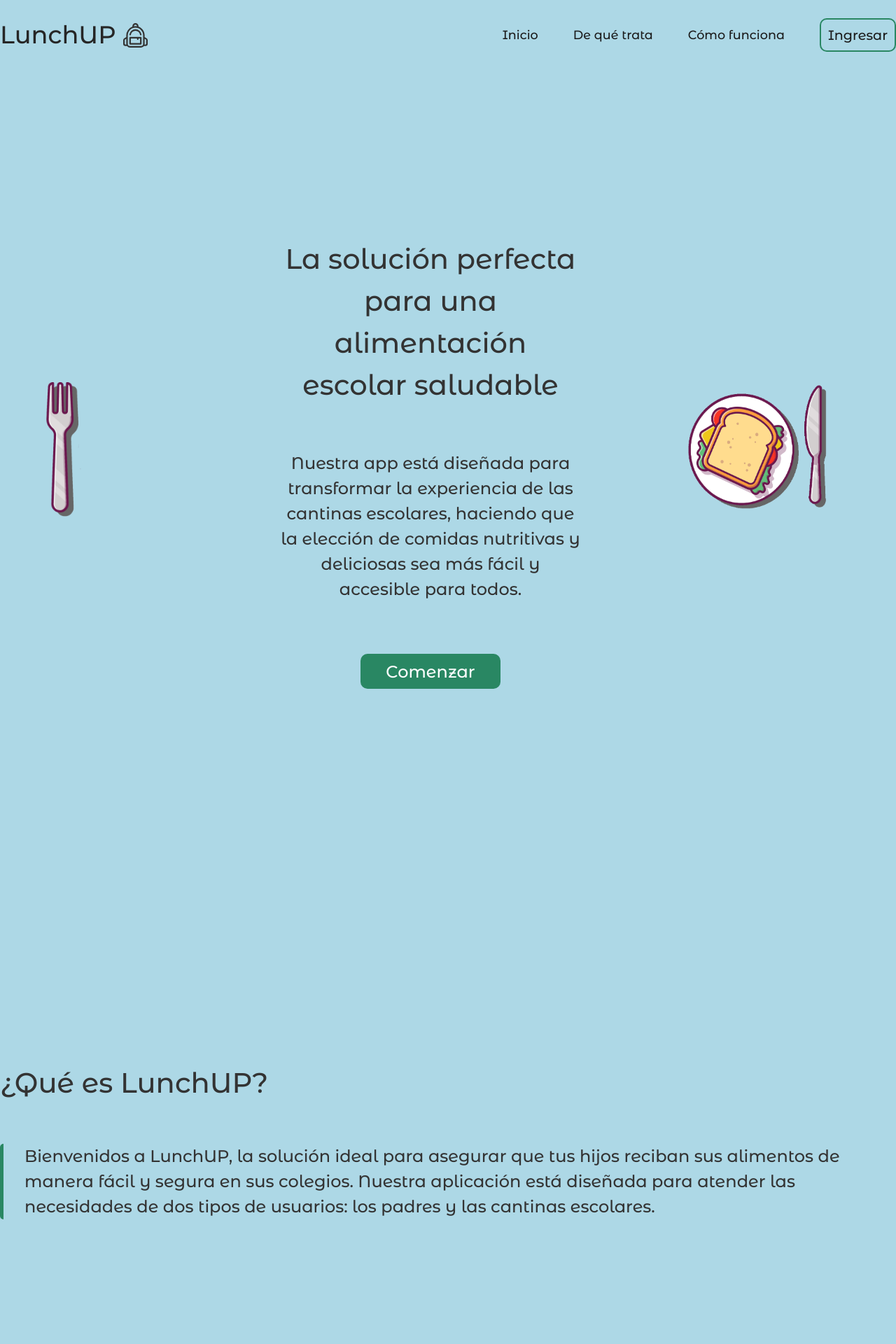
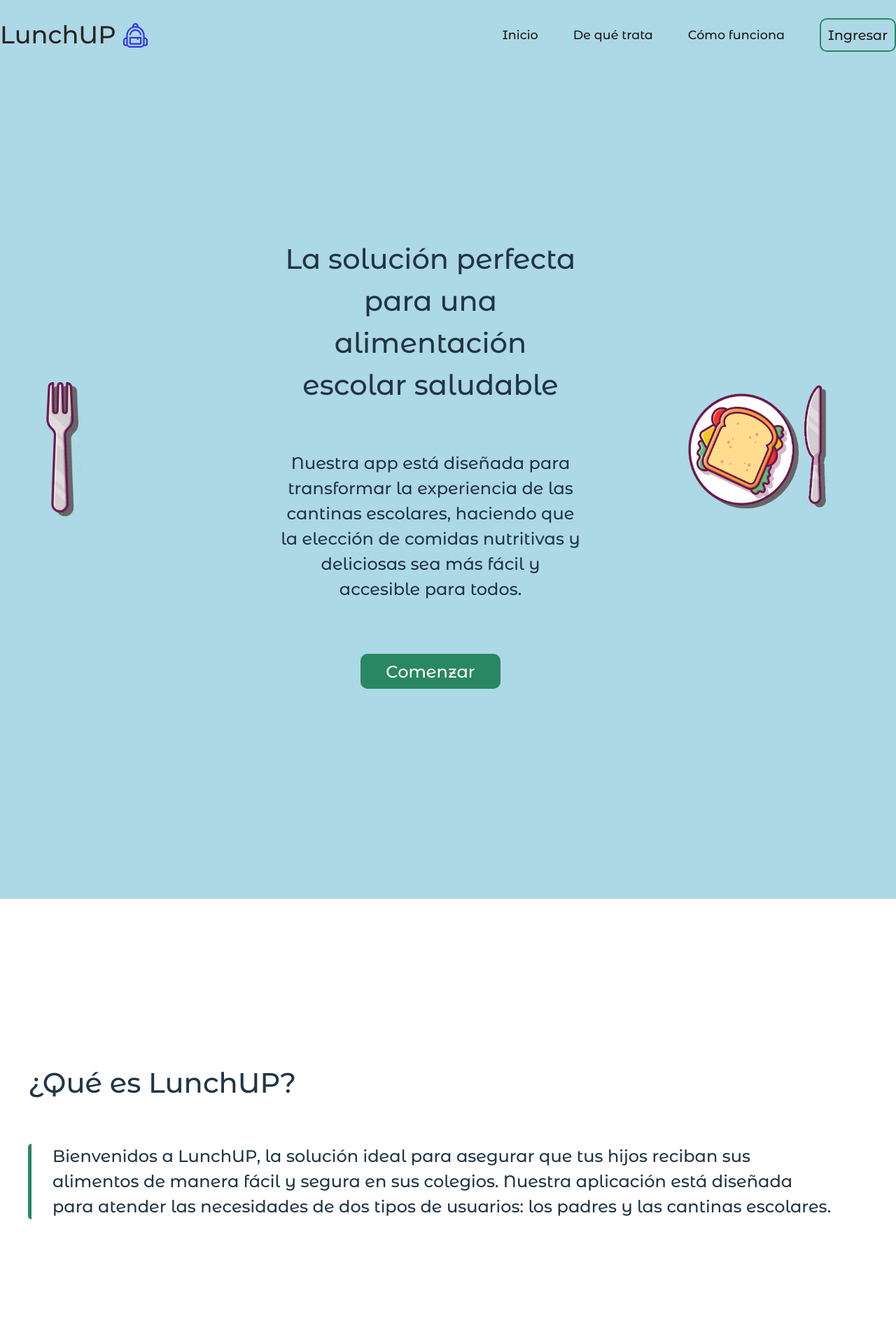
Before and after one commit to LaunchUP-INC/LunchUP-FRONT, a React (Vite) app: page / in a window 1280 px wide. Shown: the top 1920 px of the page at 70% size. Built offline with nearby package versions, Linux system fonts and the light colour scheme.

Commit message:
landing css arreglados

```diff
--- a/src/components/Landing/Landing.jsx
+++ b/src/components/Landing/Landing.jsx
@@ -9,6 +9,7 @@ const Landing = () => {
       <div className={styles.generalContainer}>
         <LandingHeader />
         <section className={styles.containerHero}>
+        <div className={styles.hero}>
           <img className={styles.fork} src="/heroImage-fork1.png" alt="fork" />
           <div className={styles.containerText}>
             <h3>
@@ -26,6 +27,7 @@ const Landing = () => {
           <div className={styles.containerImg}>
             <img src="/heroImage-fork2.png" alt="img" />
           </div>
+        </div>
         </section>
 
         <AboutSection />
--- a/src/components/Landing/Landing.module.css
+++ b/src/components/Landing/Landing.module.css
@@ -1,26 +1,32 @@
-
 :root {
-  --color-Body: #ADD8E6;
+  --color-Body: #add8e6;
   --color-font: #333333;
-  --color-border: #FFB6C1;
-  --color-input: #90EE90;
-  --color-secundary: #000080;
+  --color-border: #ffb6c1;
+  --color-input: #90ee90;
+  --color-secundary: #5f5ff9;
   --color-white: #ffffff;
 }
 .generalContainer {
   margin: 0 auto;
   width: 100%;
   height: 100vh;
-  background-color: #ADD8E6;
+  background-color: #add8e6;
 }
 
-.containerHero {
+.hero {
   margin: 0 auto;
   display: flex;
   justify-content: center;
   align-items: center;
   max-width: 1500px;
+  padding-top: 300px;
   padding-bottom: 300px;
+  background-color: var(--color-Body);
+}
+
+.containerHero {
+  width: 100%;
+  background-color: var(--color-Body);
 }
 
 .containerText {
@@ -117,7 +123,7 @@
 }
 
 .step h3 {
-  background-color:#ADD8E6;
+  background-color: #bafae9;
   border-radius: 10px;
   padding: 20px;
   box-shadow: 10px 10px 10px rgba(0, 0, 0, 0.281);
@@ -135,7 +141,7 @@
   align-items: center;
   width: 100%;
   height: 100%;
-  background-color: #ADD8E6;
+  background-color: var(--color-white);
   padding-top: 200px;
   padding-bottom: 200px;
 }
@@ -145,8 +151,9 @@
   flex-direction: column;
   justify-content: center;
   align-items: start;
-  max-width: 1500px;
+  max-width: 1200px;
   text-align: left;
+  text-wrap: balance;
 }
 
 .intro h2 {
@@ -201,21 +208,19 @@
 .icon {
   height: 35px;
   width: 35px;
-  color: rgb(34, 142, 100);
+  color: var(--color-secundary);
 }
 
-
-.separator{
+.separator {
   display: flex;
   justify-content: center;
   align-items: center;
-  width: 100%;
-  height: 100%;
-  background-color: #ADD8E6;
+  background-color: var(--color-white);
+  box-shadow: 0px -10px 10px rgba(64, 64, 64, 0.106);
   padding-bottom: 100px;
-  box-shadow: 0px -10px 10px rgba(64, 64, 64, 0.106);
+  padding-top: 100px;
 }
 
-.separator img{
+.separator img {
   width: 200px;
 }
--- a/src/components/LandingHeader/LandingHeader.module.css
+++ b/src/components/LandingHeader/LandingHeader.module.css
@@ -3,7 +3,7 @@
   --color-font: #333333;
   --color-border: #FFB6C1;
   --color-input: #90EE90;
-  --color-secundary: #000080;
+  --color-secundary: #3333e5;
   --color-white: #ffffff;
 }
 @keyframes transform-header {
@@ -15,11 +15,12 @@
 }
 
 .container {
-  position: sticky;
+  position: fixed;
   margin: 0;
   top: 0;
   height: 100px;
-  margin-bottom: 200px;
+  width: 100%;
+
   animation: transform-header linear both;
   animation-timeline: scroll(root block);
   animation-range: 0 200px;
@@ -93,5 +94,5 @@ font-size: 1.1rem;
 .icon {
   height: 35px;
   width: 35px;
-  color: rgb(34, 142, 100);
+  color: var(--color-secundary);
 }
--- a/src/index.css
+++ b/src/index.css
@@ -4,8 +4,6 @@
 }
 * {
   box-sizing: border-box;
-  color: var(--color-font);
-  background-color: var(--color-Body);
   font-family: "Monsterra";
 
 }
@@ -24,7 +22,7 @@
   --color-font: #333333;
   --color-border: #FFB6C1;
   --color-input: #90EE90;
-  --color-secundary: #000080;
+  --color-secundary: #3333e5;
   --color-white: #ffffff;
 }
 
```
